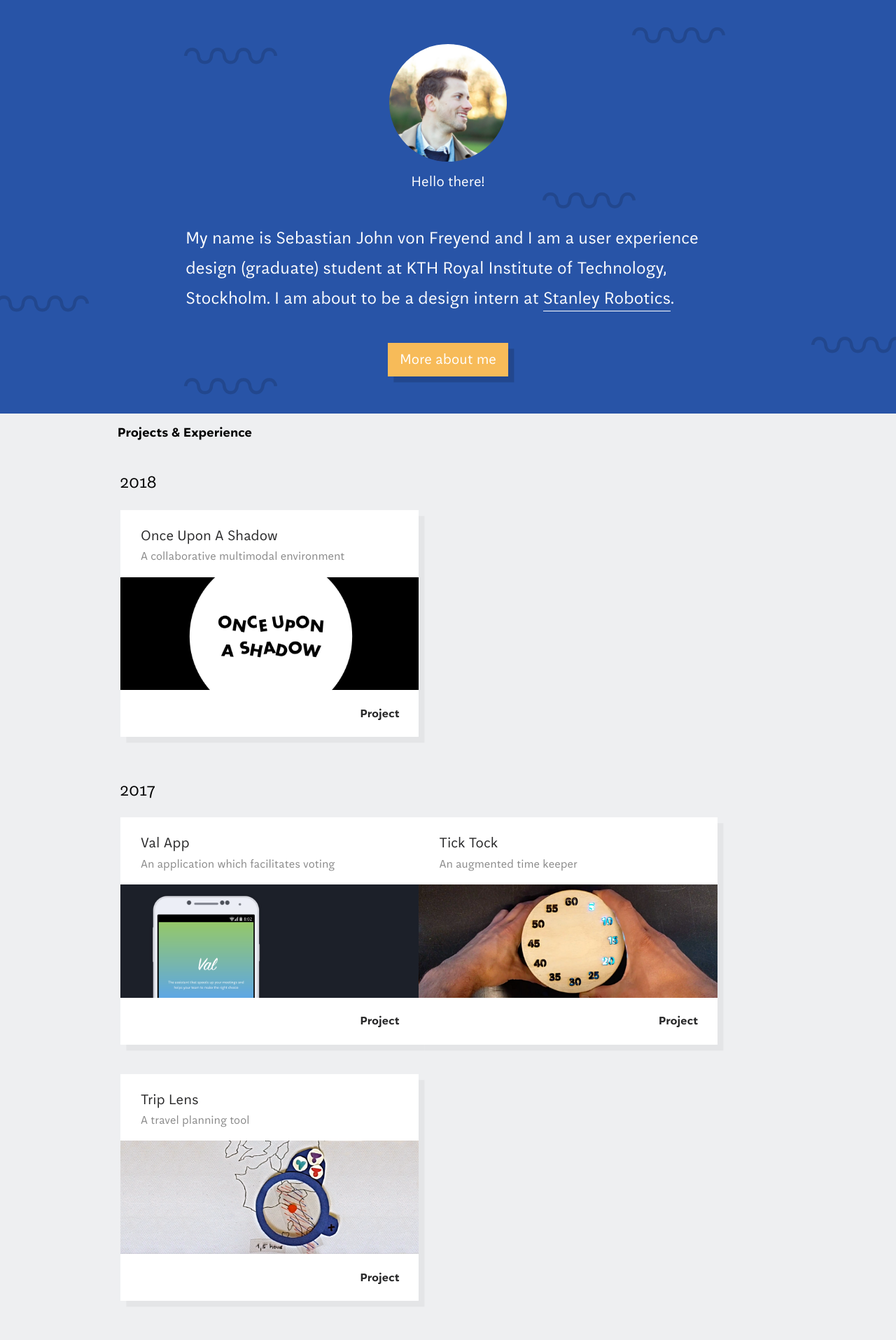
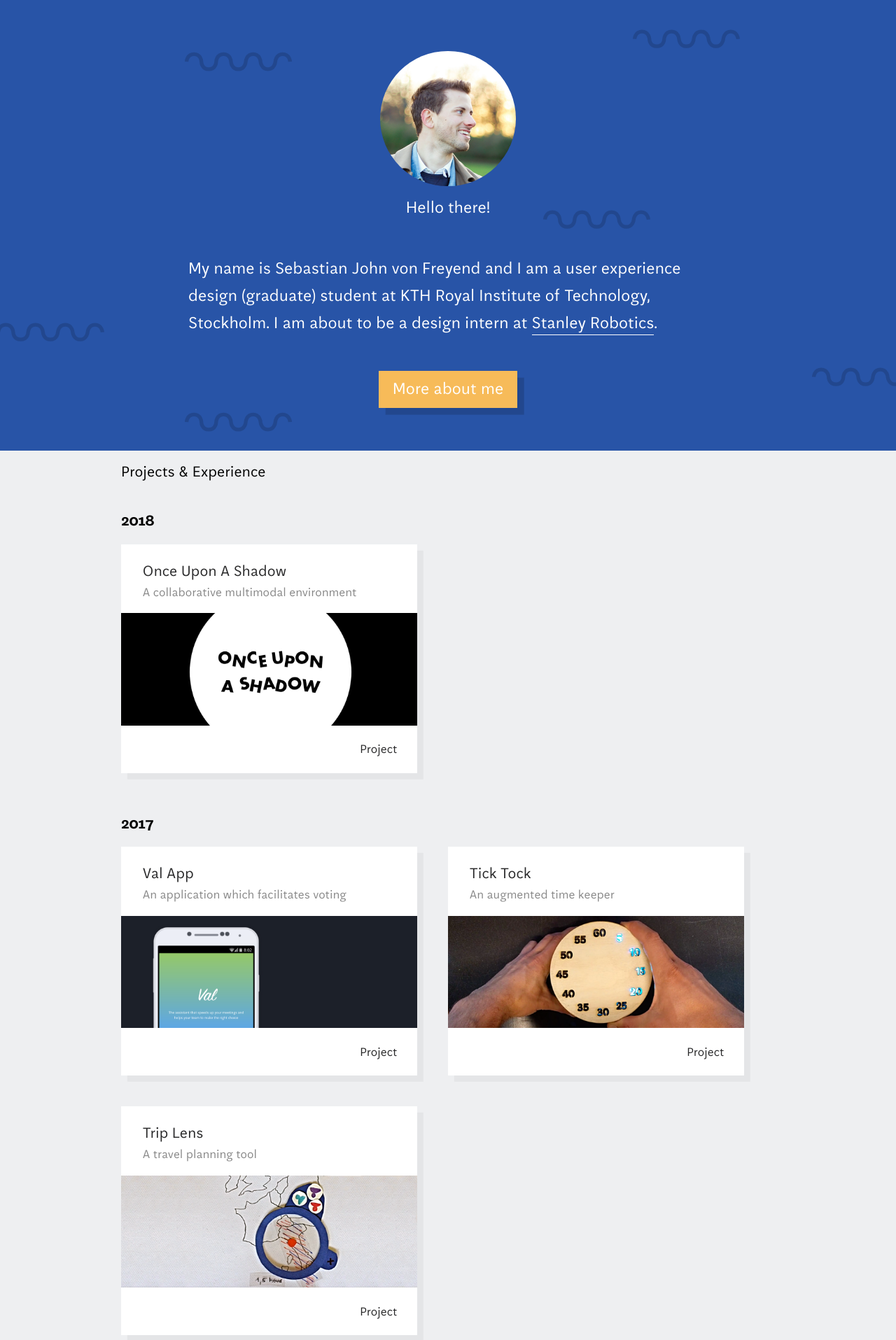
Before and after one commit to sebastianjvf/portfolio, a PHP site: page / in a window 1280 px wide. Shown: the top 1915 px of the page at 70% size. Run offline with PHP 8.4, Linux system fonts and the light colour scheme.

Commit message:
feat: Adjusted font sizing.

```diff
--- a/css/presentation.css
+++ b/css/presentation.css
@@ -4,8 +4,8 @@ html {
 
 body {
 	color: #000000;
-	font-size: 2.1rem;
-	line-height: 1.7;
+	font-size: 2.2rem;
+	line-height: 1.6;
 }
 
 a {
@@ -19,9 +19,8 @@ body a.toc-item,
 header {
 	display: block;
 	width: 100%;
-	font-size: 0.9em;
+	font-size: 1em;
 	padding-top: 0.6em;
-	font-weight: bold;
 	padding-bottom: 0.6em;
 	text-decoration: none;
 }
@@ -122,6 +121,7 @@ section#introduction {
 	position: relative;
 	overflow: hidden;
 	display: flex;
+	font-size: 1.1em;
 	justify-content: center;
 	align-items: center;
 }
@@ -136,7 +136,6 @@ section#introduction div.inner div#welcome-text p {
 	z-index: 1;
 	position: relative;
 	text-align: left;
-	font-size: 1.2em;
 }
 
 section#introduction div#picture,
@@ -163,7 +162,6 @@ section#project-top div#picture {
 
 section#introduction div#picture + span {
 	display: block;
-	font-size: 1em;
 	margin-bottom: 2em;
 }
 
@@ -211,7 +209,6 @@ section a.more {
 	display: table;
 	color: #ffffff !important;
 	margin: 2em auto 0 auto;
-	font-size: 1em;
 	padding: 0.3em 0.8em !important;
 	text-decoration: none !important;
 	z-index: 5;
@@ -263,13 +260,12 @@ section#projects-experience div.inner a img {
 	transition: opacity 0.2s ease-in-out;
 }
 
-section#projects-experience div.inner a:nth-of-type(2n) {
+section#projects-experience div.inner a:nth-of-type(3n) {
 	break-after: always;
 	margin-right: 0;
 }
 
-div.inner h1,
-div.inner h2 {
+div.inner h1 {
 	font-size: 1.0em;
 }
 
@@ -286,7 +282,8 @@ section#projects-experience div.inner a h1 {
 
 section#projects-experience div.inner h2 {
 	width: 100%;
-	font-size: 1.2em;
+	font-size: 1em;
+	font-weight: bold;
 	margin-bottom: 0.7em;
 }
 
@@ -299,7 +296,6 @@ section#projects-experience div.inner a span {
 	position: relative;
 	z-index: 0;
 	font-size: 0.8em;
-	font-weight: bold;
 	text-align: left;
 }
 
@@ -343,14 +339,17 @@ section#projects-experience div.inner a span.type:before {
 /* CONTACT */
 section#contact > div.inner {
 	text-align: center;
+	font-size: 1.1em;
 }
 
 section#contact a {
 	color: #000000;
-	font-size: 1.4em;
+	font-size: 1.3em;
 	text-decoration: none;
 	position: relative;
 	z-index: 0;
+	margin-top: -0.1em;
+	display: inline-block;
 }
 
 section#contact a:before {
--- a/css/project.css
+++ b/css/project.css
@@ -5,7 +5,7 @@ section#project-top {
 	position: relative;
 	overflow: hidden;
 	padding-top: 4em;
-	padding-bottom: 2.5em;
+	padding-bottom: 4em;
 }
 
 section#project-top:after {
--- a/css/responsive.css
+++ b/css/responsive.css
@@ -97,7 +97,7 @@
 	body span.section-header,
 	body a.toc-item,
 	header {
-		font-size: 1.9rem;
+		font-size: 2.0rem;
 	}
 
 	section#contact div#icons a {
@@ -125,7 +125,7 @@
 	body span.section-header,
 	body a.toc-item,
 	header {
-		font-size: 1.7rem;
+		font-size: 1.8rem;
 	}
 
 	div#welcome-text {
```
